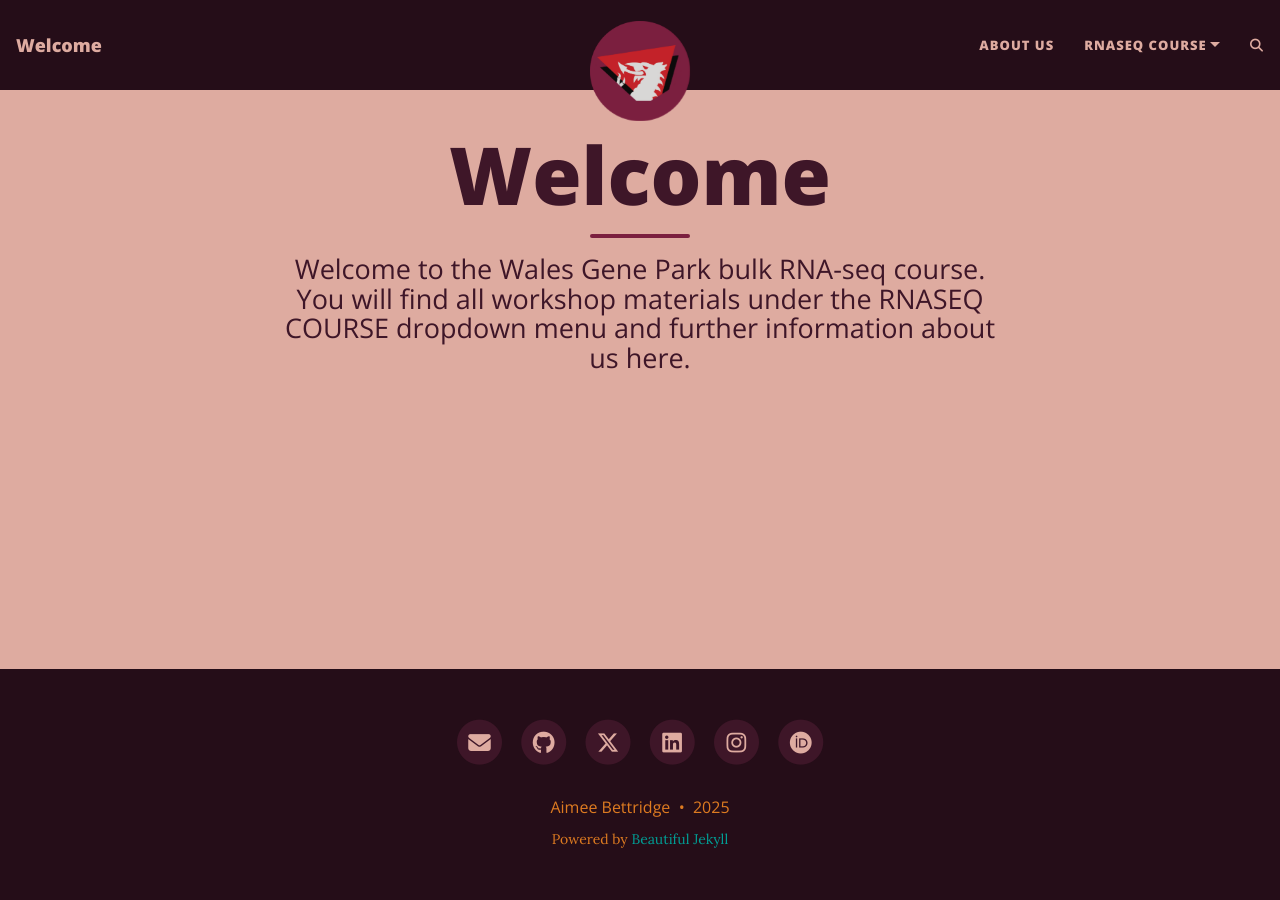
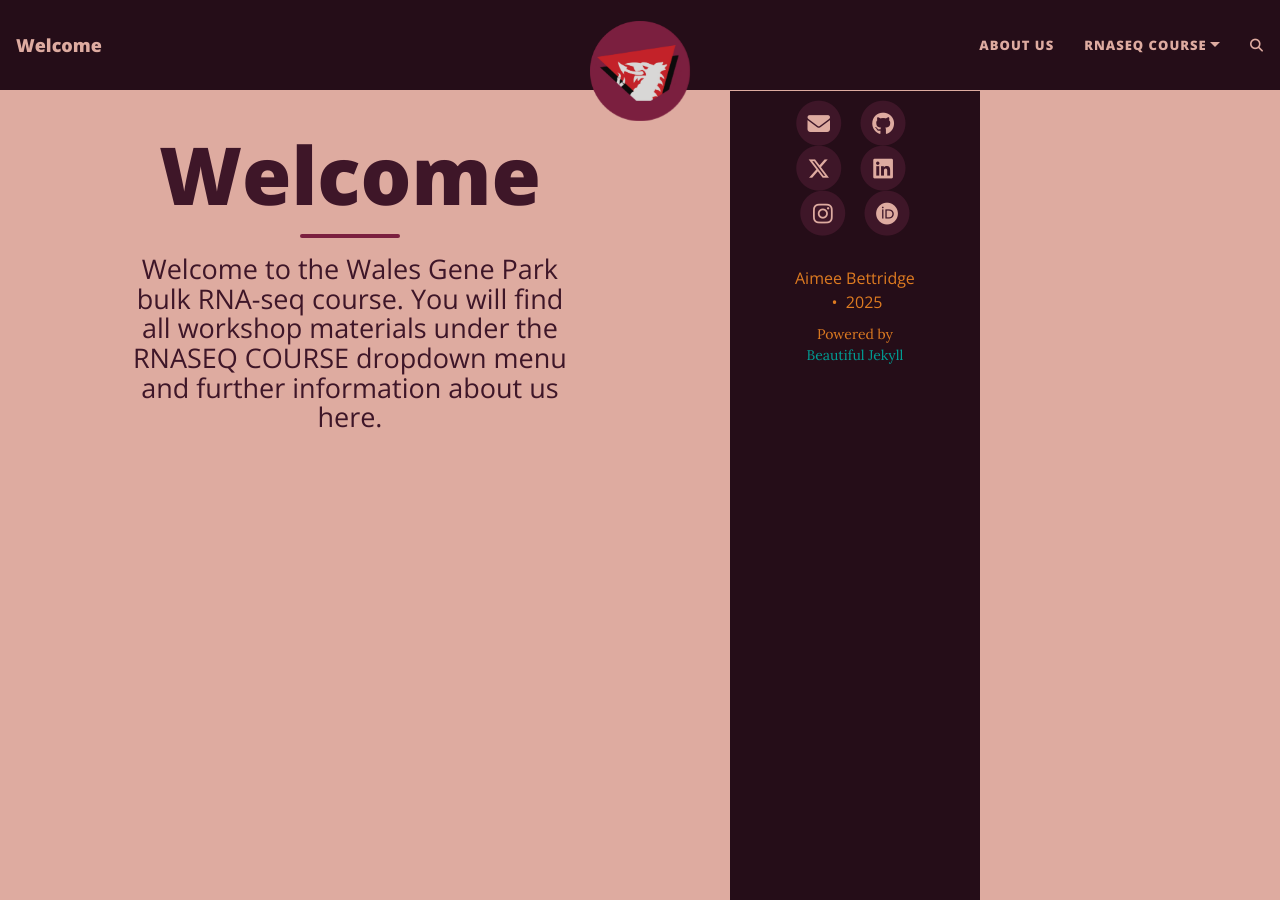
Before and after one commit to abettr/abettr.github.io, a Jekyll site: the page built from index.html, in a window 1280 px wide. Built offline with Jekyll 4.4.1, drawn with Linux system fonts in a browser that asks for light colours; the list of posts is cut into pages by our own code; comment, search, counter and statistics services are not loaded.

Commit message:
flex-direction row instead of column and increase max width and padding

```diff
--- a/assets/css/beautifuljekyll.css
+++ b/assets/css/beautifuljekyll.css
@@ -43,11 +43,16 @@ body {
   overflow-wrap: break-word;
   min-height: 100vh;
   display: flex;
-  flex-direction: column;
+  flex-direction: row;
+  max-width: calc(100% - 300px);
 }
 body > main {
   flex: 1;
-  padding-right: 100rem;
+  padding: 20px;
+}
+.sidebar {
+  width: 300px;
+  padding: 20px;
 }
 p {
   line-height: 1.5;
```
